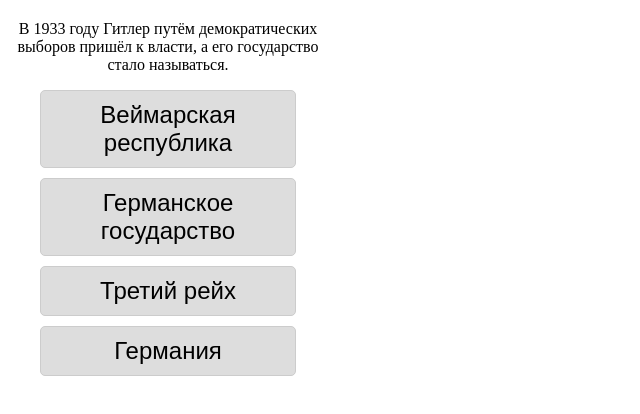
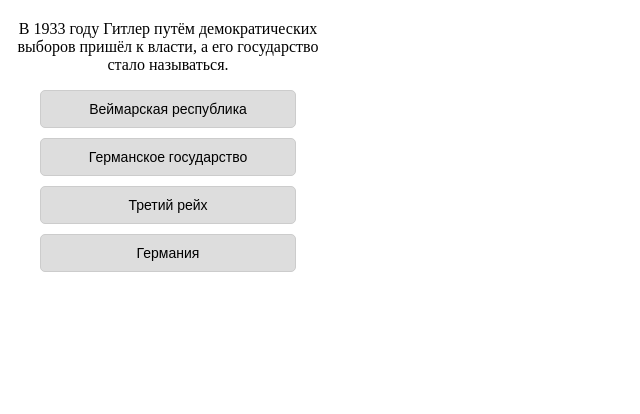
Before and after one commit to X-Refresh/kiz, a plain HTML site: page index.html in a window 1280 px wide. Both pictures are taken after a click on the button "Начать". Shown: the whole page, without its empty margins (0-640 px from the left). Drawn offline with Linux system fonts and the light colour scheme.

Commit message:
Update styles.css

```diff
--- a/styles.css
+++ b/styles.css
@@ -51,7 +51,7 @@ button:focus {
     margin: 10px auto;
     width: 80%;
     padding: 10px;
-    font-size: 24px;
+    font-size: 14px;
     cursor: pointer;
     background-color: #ddd;
     border: 1px solid #ccc;
@@ -61,7 +61,6 @@ button:focus {
 }
 
 #answer-buttons button:hover {
-    front-size: 10px;
     background-color: #ccc;
     transform: scale(1.05);
 }
```
